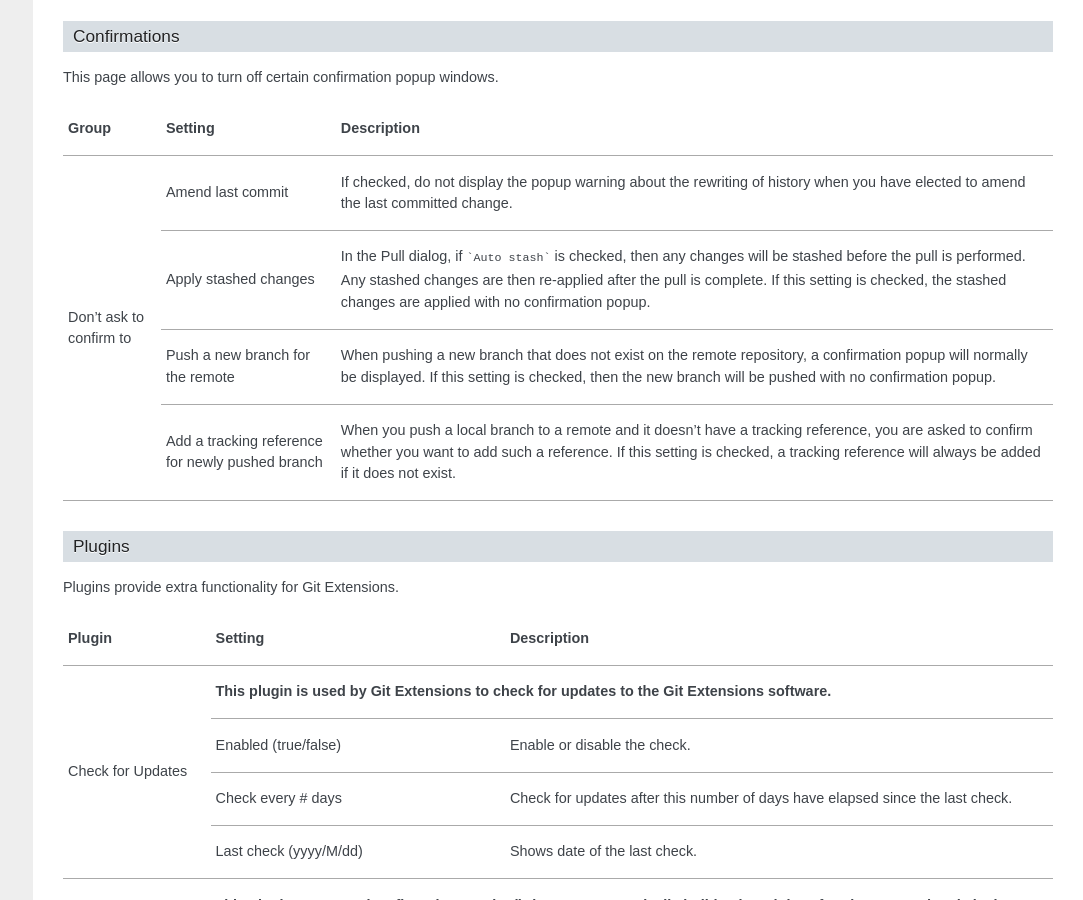
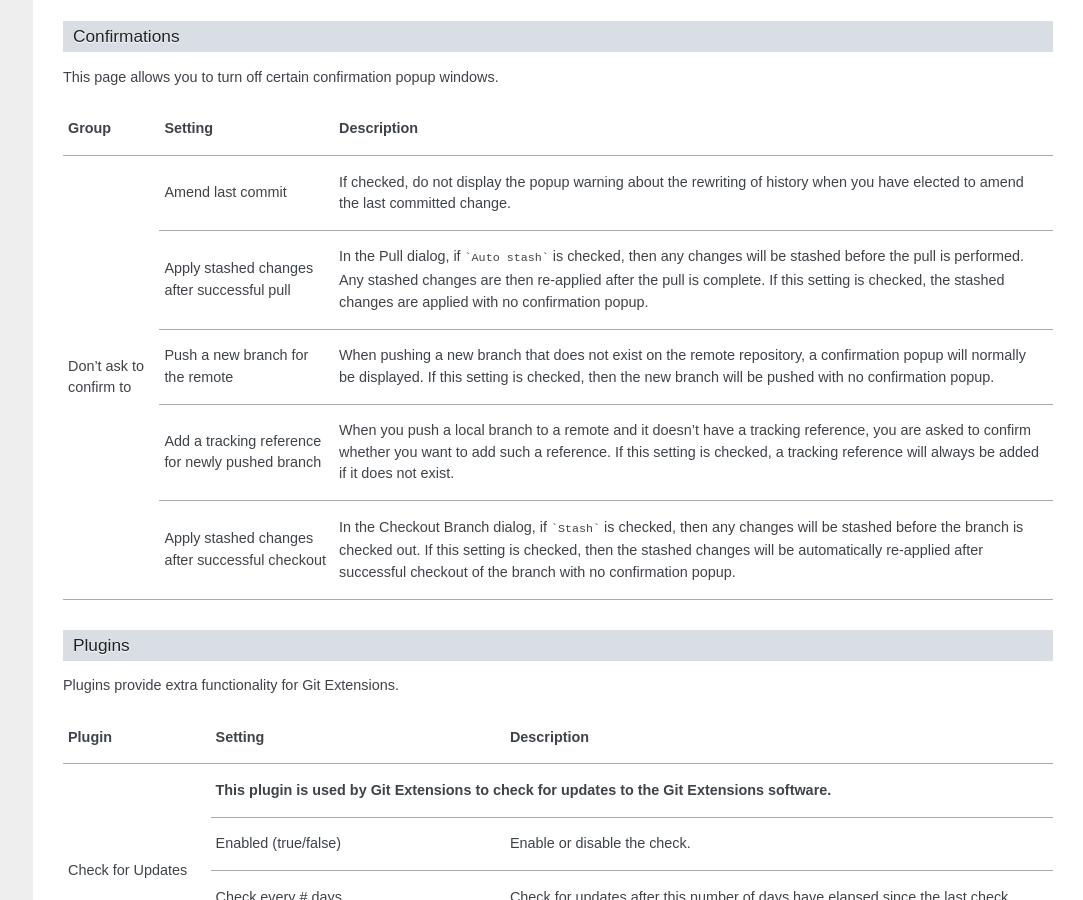
Before and after one commit to martinqt/GitExtensionsDoc, a Sphinx documentation site: the page built from source/getting_started.rst, in a window 1280 px wide and 900 px high, scrolled down 14956 px. Shown: the whole window, without its empty margins (197-1280 px from the left). Built offline with Sphinx 7.4.7, drawn with Linux system fonts in a browser that asks for light colours.

Commit message:
Add new setting to Advanced->Confirmations
Added new setting "Apply stashed changes after successful checkout" to Advanced->Confirmations in the Settings dialog.

Fixes Issue #40

````diff
--- a/source/getting_started.rst
+++ b/source/getting_started.rst
@@ -616,8 +616,8 @@
 |Don't ask to |Amend last commit                    |If checked, do not display the popup warning about the rewriting of history |
 |confirm to   |                                     |when you have elected to amend the last committed change.                   |
 |             +-------------------------------------+----------------------------------------------------------------------------+
-|             |Apply stashed changes                |In the Pull dialog, if ```Auto stash``` is checked, then any changes will be|
-|             |                                     |stashed before the pull is performed. Any stashed changes are then          |
+|             |Apply stashed changes after          |In the Pull dialog, if ```Auto stash``` is checked, then any changes will be|
+|             |successful pull                      |stashed before the pull is performed. Any stashed changes are then          |
 |             |                                     |re-applied after the pull is complete. If this setting is checked, the      |
 |             |                                     |stashed changes are applied with no confirmation popup.                     |
 |             +-------------------------------------+----------------------------------------------------------------------------+
@@ -629,6 +629,11 @@
 |             |pushed branch                        |reference, you are asked to confirm whether you want to add such a          |
 |             |                                     |reference. If this setting is checked, a tracking reference will always be  |
 |             |                                     |added if it does not exist.                                                 |
+|             +-------------------------------------+----------------------------------------------------------------------------+
+|             |Apply stashed changes after          |In the Checkout Branch dialog, if ```Stash``` is checked, then any changes  |
+|             |successful checkout                  |will be stashed before the branch is checked out. If this setting is        |
+|             |                                     |checked, then the stashed changes will be automatically re-applied after    |
+|             |                                     |successful checkout of the branch with no confirmation popup.               |
 +-------------+-------------------------------------+----------------------------------------------------------------------------+
 
 .. _settings-plugins:
````
